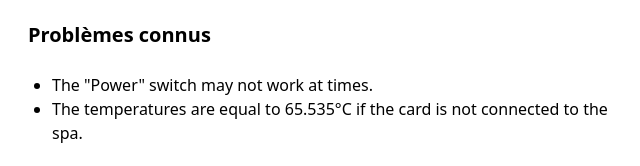
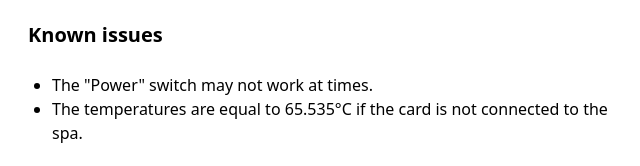
Before and after one commit to piitaya/esphome-intexsbh20, a website: page documentation/public/en.html in a window 1280 px wide. Shown: the part 1537-1703 px from the top of the page, 308-948 px from the left. Drawn offline with Linux system fonts and the light colour scheme.

Commit message:
Update doc

```diff
--- a/documentation/public/en.html
+++ b/documentation/public/en.html
@@ -76,7 +76,7 @@
           </div>
         </esp-web-install-button>
 
-        <h2 class="text-xl font-bold mb-6">Problèmes connus</h2>
+        <h2 class="text-xl font-bold mb-6">Known issues</h2>
         <ul class="text-m mb-6 list-disc pl-6">
           <li>The "Power" switch may not work at times.</li>
           <li>
```
Also changed, not shown: documentation/public/style.css.
